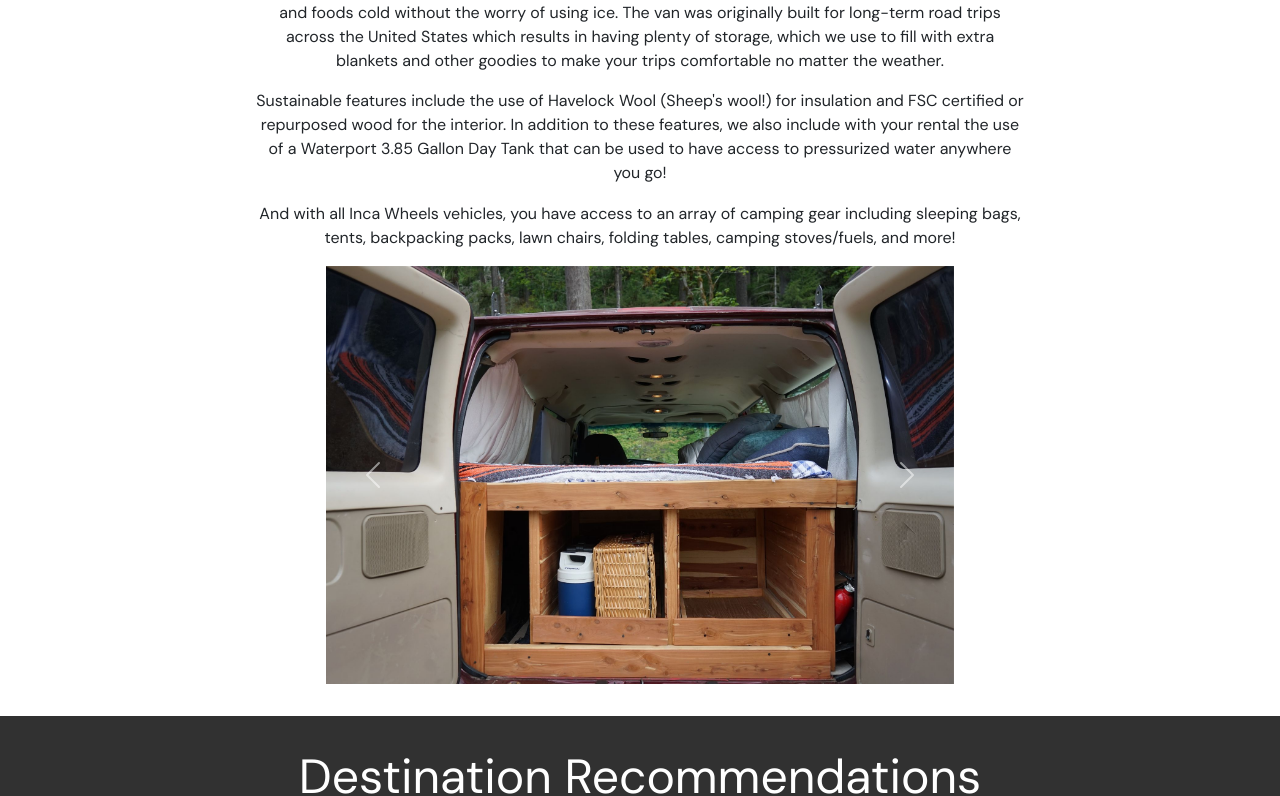
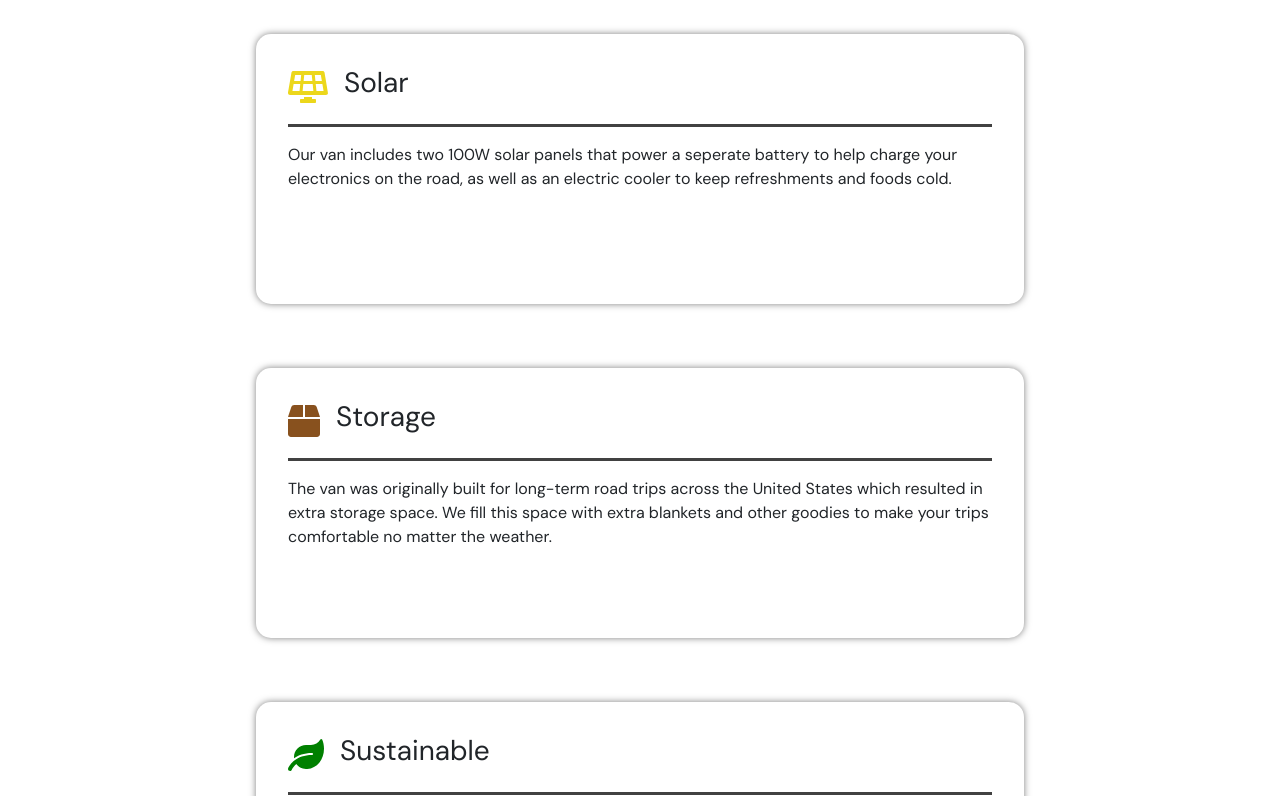
Before and after one commit to ColinJhEdwards/incawheels, a React (Create React App) app: page / in a window 1280 px wide. Shown: the part 1684-2480 px from the top of the page. Built offline with nearby package versions, Linux system fonts and the light colour scheme; no server answers.

Commit message:
changed layout for TheVan section, use cards for displaying information about the van instead of long lines of text

```diff
--- a/src/components/TheVan.js
+++ b/src/components/TheVan.js
@@ -9,6 +9,10 @@ import {
   faUserFriends,
   faGasPump,
   faTachometerAlt,
+  faSolarPanel,
+  faBox,
+  faLeaf,
+  faCampground,
 } from "@fortawesome/free-solid-svg-icons";
 
 const TheVan = () => {
@@ -40,32 +44,68 @@ const TheVan = () => {
           <span id="transmission">Transmission:</span> Automatic
         </div>
       </div>
-      <hr />
+      <h2 id="why">Why Choose Inca Wheels?</h2>
+      <div className="details">
+        <div className="detailContainer">
+          <div className="title">
+            <FontAwesomeIcon
+              icon={faSolarPanel}
+              className="titleIcon"
+              id="solar"
+            />
+            <h3>Solar</h3>
+          </div>
+          <div className="line"></div>
           <p>
-        Our 2007 Ford Econoline Campervan Conversion is a reliable ride built
-        for comfort with sustainability in mind. Features include two 100W solar
-        panels that power a battery to help charge your electronics on the road
-        without compromising the vehicle's battery, as well as an electric
-        cooler to keep refreshments and foods cold without the worry of using
-        ice. The van was originally built for long-term road trips across the
-        United States which results in having plenty of storage, which we use to
-        fill with extra blankets and other goodies to make your trips
+            Our van includes two 100W solar panels that power a seperate battery
+            to help charge your electronics on the road, as well as an electric
+            cooler to keep refreshments and foods cold.
+          </p>
+        </div>
+        <div className="detailContainer">
+          <div className="title">
+            <FontAwesomeIcon icon={faBox} className="titleIcon" id="box" />
+            <h3>Storage</h3>
+          </div>
+          <div className="line"></div>
+          <p>
+            The van was originally built for long-term road trips across the
+            United States which resulted in extra storage space. We fill this
+            space with extra blankets and other goodies to make your trips
             comfortable no matter the weather.
           </p>
+        </div>
+        <div className="detailContainer">
+          <div className="title">
+            <FontAwesomeIcon icon={faLeaf} className="titleIcon" id="leaf" />
+            <h3>Sustainable</h3>
+          </div>
+          <div className="line"></div>
           <p>
-        Sustainable features include the use of Havelock Wool (Sheep's wool!)
-        for insulation and FSC certified or repurposed wood for the interior. In
-        addition to these features, we also include with your rental the use of
-        a Waterport 3.85 Gallon Day Tank that can be used to have access to
-        pressurized water anywhere you go!
+            Sustainable features include the use of Havelock Wool (Sheep's
+            wool!) for insulation and FSC certified or repurposed wood for the
+            interior. We also include the use of a Waterport 3.85 Gallon Day
+            Tank that can be used to have access to pressurized water anywhere
+            you go!
           </p>
-
+        </div>
+        <div className="detailContainer">
+          <div className="title">
+            <FontAwesomeIcon
+              icon={faCampground}
+              className="titleIcon"
+              id="camp"
+            />
+            <h3>Camping Gear</h3>
+          </div>
+          <div className="line"></div>
           <p>
-        And with all Inca Wheels vehicles, you have access to an array of
-        camping gear including sleeping bags, tents, backpacking packs, lawn
-        chairs, folding tables, camping stoves/fuels, and more!
+            All Inca Wheels vehicles include access to an array of camping gear
+            including sleeping bags, tents, backpacking packs, lawn chairs,
+            folding tables, camping stoves/fuels, and more!
           </p>
-
+        </div>
+      </div>
       <div className="carousel">
         <Caro />
       </div>
@@ -81,9 +121,10 @@ const StyledVan = styled(motion.section)`
   justify-content: space-around;
   h1 {
     text-align: center;
+    margin-top: 2rem;
   }
   hr {
-    width: 10%;
+    width: 30%;
     height: 4px;
     background: #911f27;
     opacity: 1;
@@ -117,10 +158,87 @@ const StyledVan = styled(motion.section)`
       }
     }
   }
-  p {
-    text-align: center;
+  #why {
+    margin-top: 2rem;
+  }
+  .details {
+    margin: auto;
+    width: 80%;
+    display: flex;
+    flex-wrap: wrap;
+    justify-content: center;
+    align-items: center;
+    .detailContainer {
+      box-shadow: 0px 0px 7px rgba(0, 0, 0, 0.5);
+      margin: 2rem 1rem;
+      padding: 2rem;
+      border-radius: 15px;
+      width: 40%;
+      min-height: 270px;
+      .line {
+        height: 0.2rem;
+        background: #414141;
+        width: 100%;
+        margin-bottom: 1rem;
+      }
+      .title {
+        display: flex;
+        align-items: center;
+        margin-bottom: 1rem;
+        .titleIcon {
+          font-size: 2rem;
+          margin-right: 1rem;
+        }
+      }
+      #solar {
+        color: #ecd71b;
+      }
+      #box {
+        color: #88511e;
+      }
+      #leaf {
+        color: green;
+      }
+      #camp {
+        color: #911f27;
+      }
+    }
+  }
+
+  @media (max-width: 1282px) {
+    .details {
+      width: 100%;
+      .detailContainer {
         width: 60%;
       }
+    }
+  }
+
+  @media (max-width: 625px) {
+    .details {
+      .detailContainer {
+        width: 90%;
+      }
+    }
+    .vanLogo {
+      img {
+        width: 300px;
+      }
+    }
+    .icons {
+      width: 100%;
+      #transmission {
+        display: none;
+      }
+      div {
+        width: 150px;
+        .icon {
+          font-size: 1rem;
+        }
+      }
+    }
+  }
+
   @media (max-width: 415px) {
     .vanLogo {
       img {
```
Lines whose indentation alone changed are shown as unchanged.
